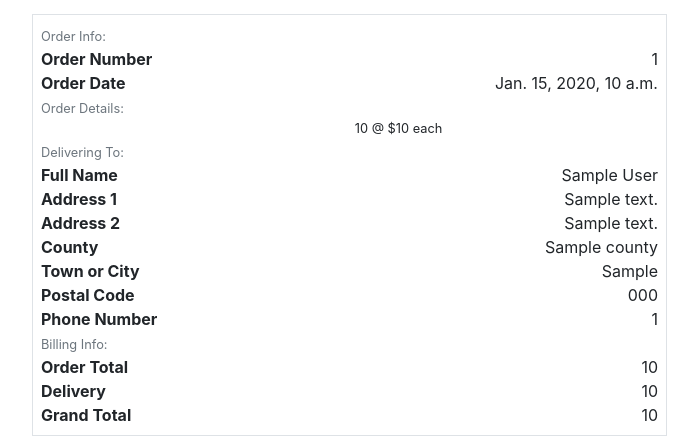
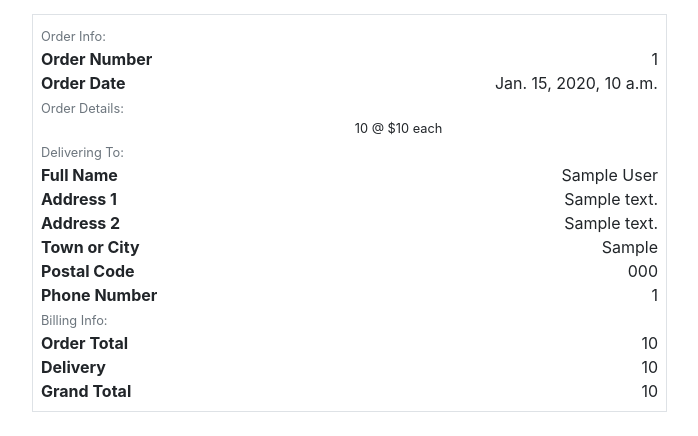
Before and after one commit to JJohnyy/balance-ceramics, a Django app: template checkout/templates/checkout/checkout_success.html in a window 1280 px wide. Shown: the part 388-824 px from the top of the page, without its empty margins (53-751 px from the left). After the commit the page ends 800 px from the top, so only its background shows below. Run offline with Django 3.2, Linux system fonts and the light colour scheme; the template is opened without the code that fills it: most values are stand-ins (such as "Sample title", 1, 10 or a date in 2020); some libraries are stand-ins or nearby versions.

Commit message:
added checkout css and checkout app big fixes

```diff
--- a/checkout/templates/checkout/checkout_success.html
+++ b/checkout/templates/checkout/checkout_success.html
@@ -103,17 +103,6 @@
                     </div>
                     {% endif %}
 
-                    {% if order.county %}
-                    <div class="row">
-                        <div class="col-12 col-md-4">
-                            <p class="mb-0 text-black font-weight-bold">County</p>
-                        </div>
-                        <div class="col-12 col-md-8 text-md-right">
-                            <p class="mb-0">{{ order.county }}</p>
-                        </div>
-                    </div>
-                    {% endif %}
-
                     <div class="row">
                         <div class="col-12 col-md-4">
                             <p class="mb-0 text-black font-weight-bold">Town or City</p>
```
